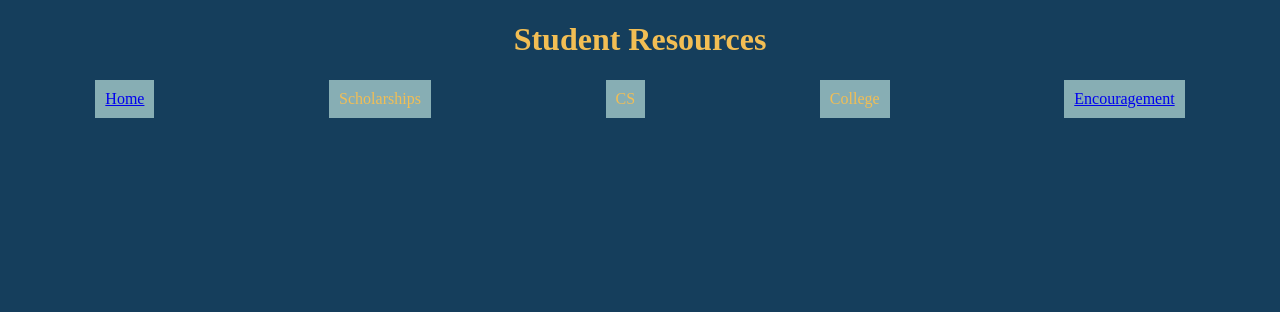
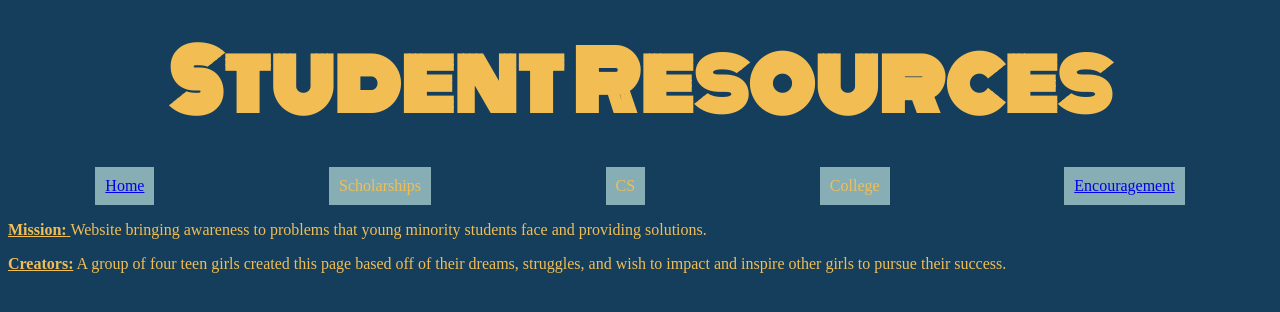
Before and after one commit to KarinaMontiel/finalproject, a PHP site: page /finalproject.html in a window 1280 px wide. Shown: the top 312 px of the page. Run offline with PHP 8.4, Linux system fonts and the light colour scheme.

Commit message:
mission statement and creators added to home page

```diff
--- a/finalproject.html
+++ b/finalproject.html
@@ -2,10 +2,11 @@
 <html>
   <head>
     <link rel="stylesheet" href="main.css">
+    <link href="https://fonts.googleapis.com/css?family=Monoton" rel="stylesheet">
   </head>
   <body>
     <h1>
-      <center> Student Resources</center>
+      <center id="title"> Student Resources</center>
     </h1>
 
 
@@ -18,5 +19,18 @@
                 <div class="item">College</div>
                 <div class="item"><a href="encouragement.html">Encouragement</a></div>
             </div>
+
+            <p>
+              <u> <strong>Mission:</strong> </u>
+              Website bringing awareness to problems that young minority students face and providing solutions.
+            </p>
+
+            <p>
+              <u> <strong> Creators:</strong></u>
+              A group of four teen girls created this page based off of their dreams,
+              struggles, and wish to impact and inspire other girls to pursue their success.
+            </p>
+
+
   </body>
 </html>
--- a/main.css
+++ b/main.css
@@ -4,10 +4,16 @@ background-color: #153e5c;
 color: #f2be54;
 }
 
+#title {
+  font-family: 'Monoton', cursive;
+  font-size: 80px;
+}
 #nav-bar {
     display:flex;
     color:#f2be54;
     justify-content:space-around;
+    text-decoration: none;
+
 }
 
 #nav-bar .item {
```
